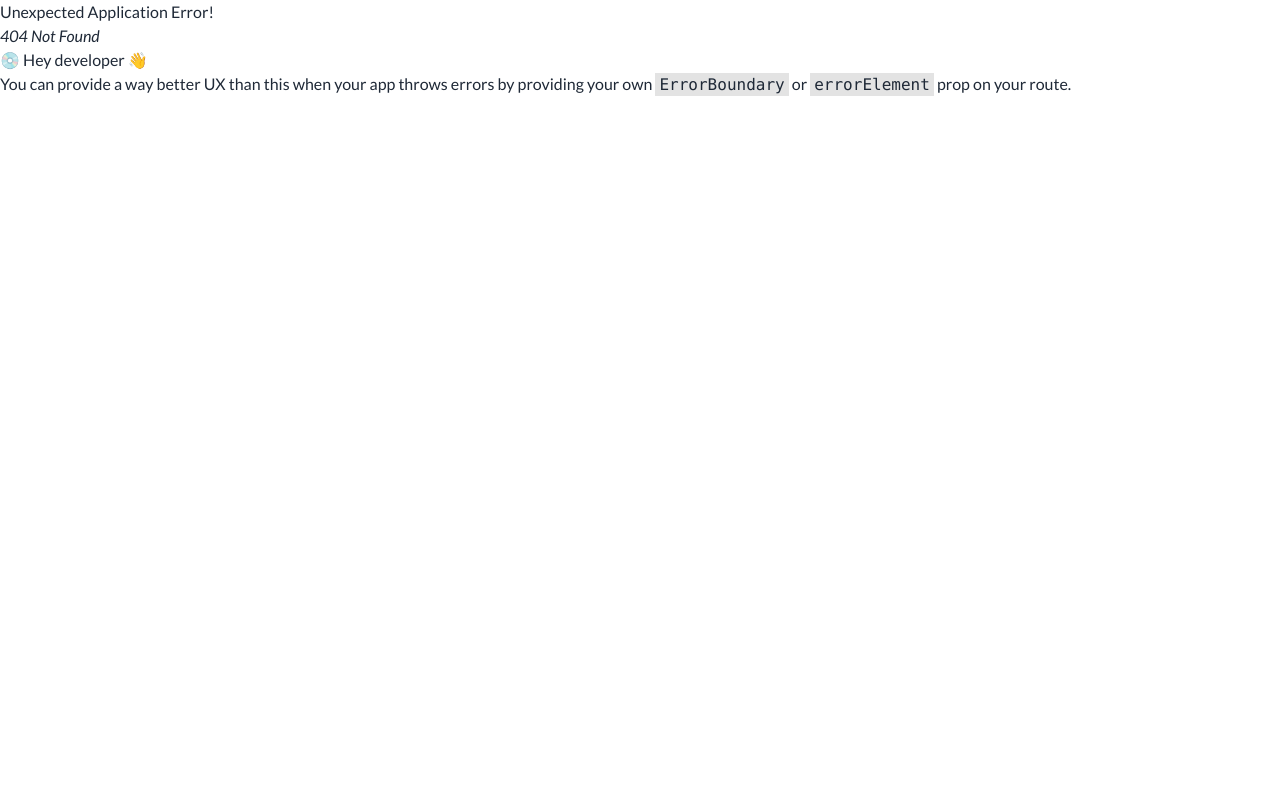
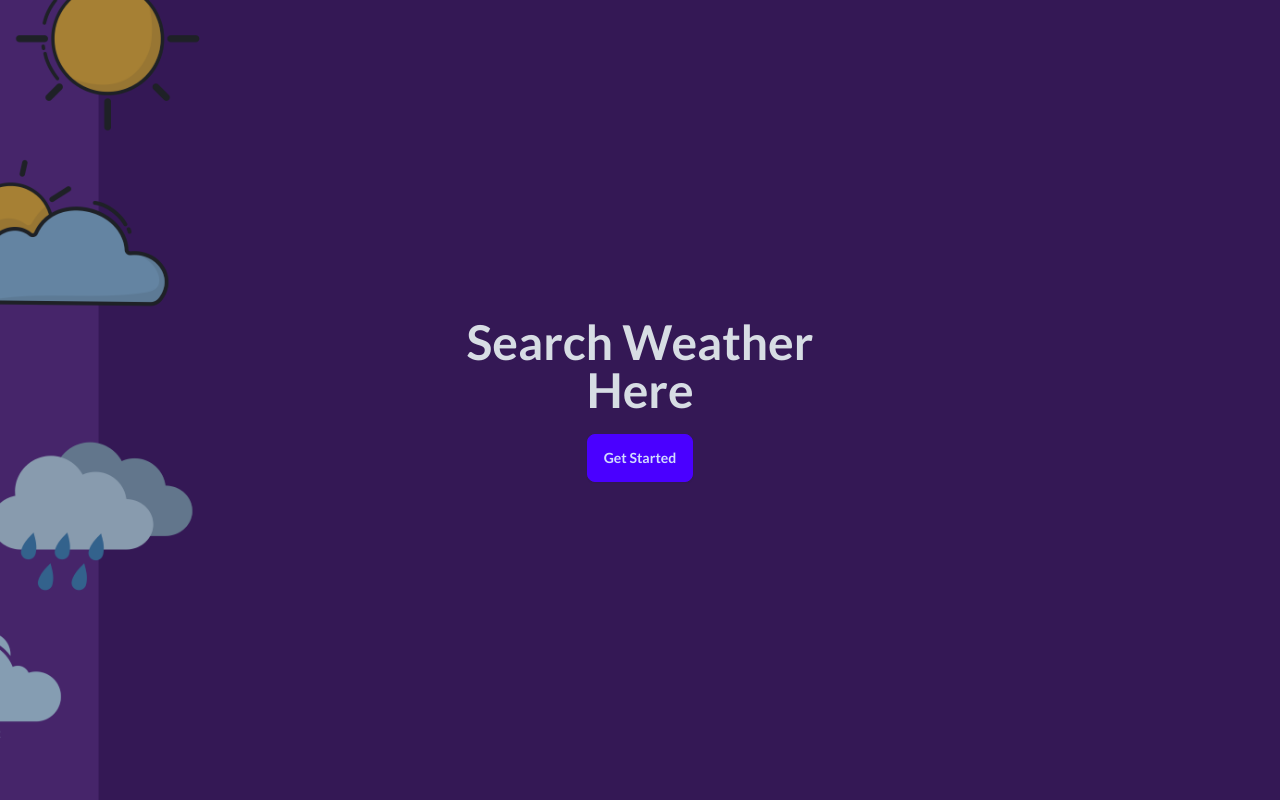
Before and after one commit to Bushra01-Dhaka/weather-app, a React (Vite) app: page /searchBar in a window 1280 px wide. Before the commit this address had no page. Built offline with nearby package versions, Linux system fonts and the light colour scheme.

Commit message:
Created SearchBar Component

```diff
--- a/src/Components/HeroBanner.jsx
+++ b/src/Components/HeroBanner.jsx
@@ -17,7 +17,7 @@ const HeroBanner = () => {
           <p className="mb-5 text-md text-gray-500">
           Your 24/7 Weather Update, Be ready, Always.
           </p>
-          <Link><button className="btn btn-primary rounded-lg bg-yellow-400 border-none text-purple-950 w-[120px] font-bold uppercase hover:bg-yellow-500">Get Start</button></Link>
+          <Link to="/searchBar"><button className="btn btn-primary rounded-lg bg-yellow-400 border-none text-purple-950 w-[120px] font-bold uppercase hover:bg-yellow-500">Get Start</button></Link>
         </div>
       </div>
     </div>
--- /dev/null
+++ b/src/Pages/Search/Search.jsx
@@ -0,0 +1,19 @@
+import search_img from "../../assets/images/hero.png"
+const Search = () => {
+    return (
+        <div className="hero min-h-screen" style={{backgroundImage: `url(${search_img})`}}>
+  <div className="hero-overlay bg-opacity-40"></div>
+  <div className="hero-content text-center text-neutral-content">
+    <div className="max-w-md">
+      <h1 className="mb-5 text-5xl font-bold">Search Weather Here</h1>
+      <p className="mb-5">
+
+      </p>
+      <button className="btn btn-primary">Get Started</button>
+    </div>
+  </div>
+</div>
+    );
+};
+
+export default Search;
```
Also changed, not shown: src/Routes/router.jsx (+6 -1 lines).
